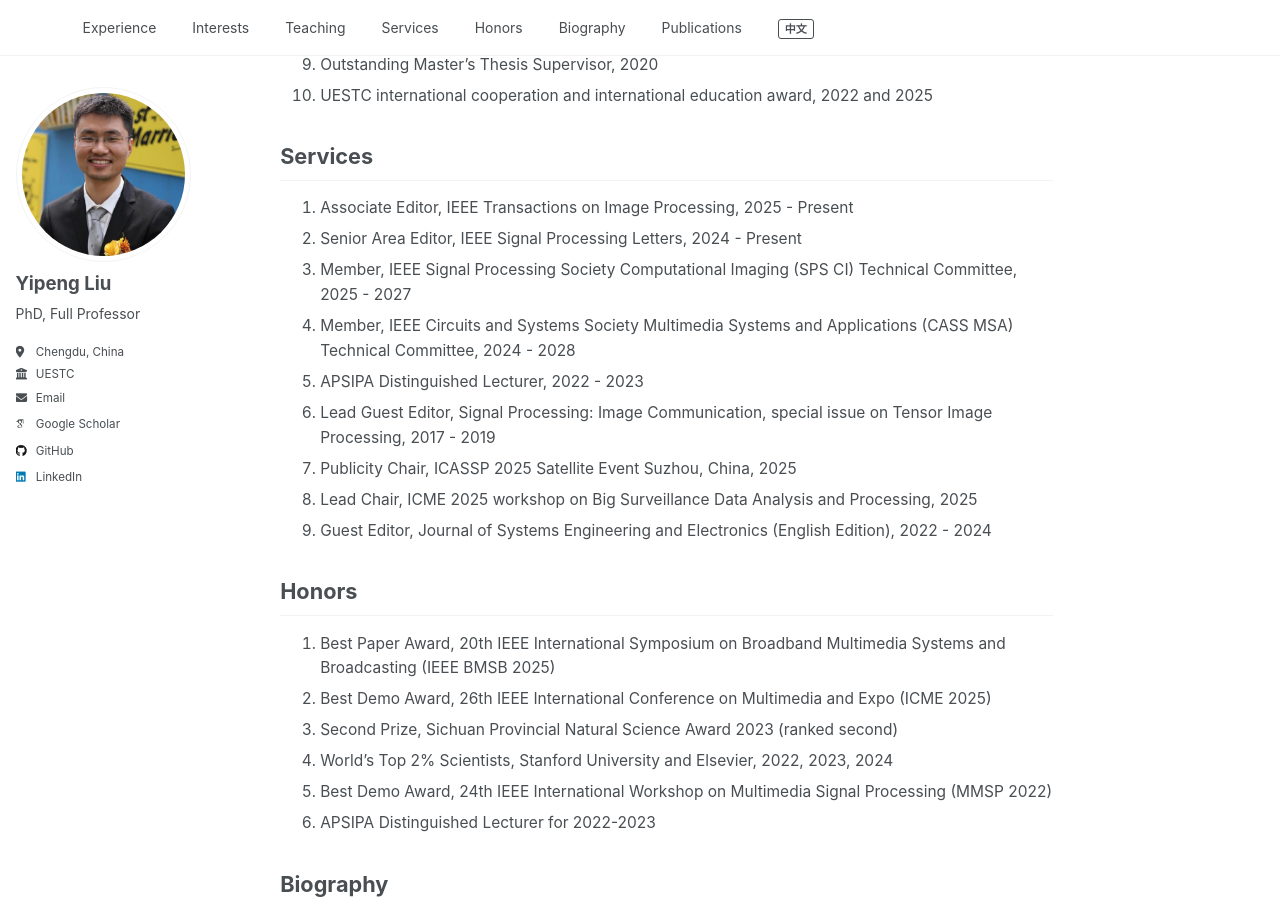
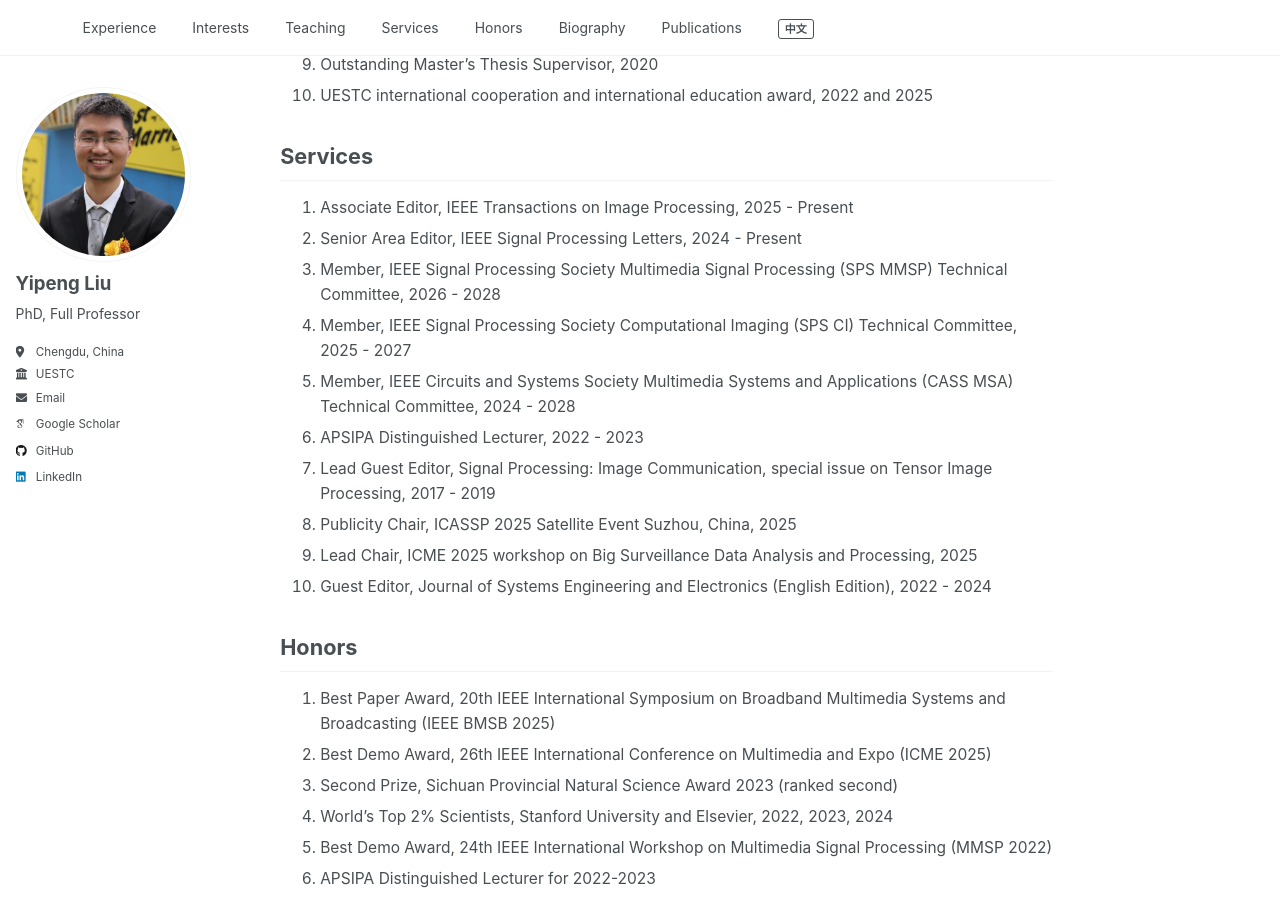
Before and after one commit to yipengliu/yipengliu.github.io, a Jekyll site: the page built from _pages/main-en.md, in a window 1280 px wide and 900 px high, scrolled down 1030 px. Built offline with Jekyll 4.4.1, drawn with Linux system fonts in a browser that asks for light colours; some web fonts are replaced.

Commit message:
Update main-en.md

```diff
--- a/_pages/main-en.md
+++ b/_pages/main-en.md
@@ -42,13 +42,14 @@
 
 1. Associate Editor, IEEE Transactions on Image Processing, 2025 - Present
 2. Senior Area Editor, IEEE Signal Processing Letters, 2024 - Present
-3. Member, IEEE Signal Processing Society Computational Imaging (SPS CI) Technical Committee, 2025 - 2027
-4. Member, IEEE Circuits and Systems Society Multimedia Systems and Applications (CASS MSA) Technical Committee, 2024 - 2028
-5. APSIPA Distinguished Lecturer, 2022 - 2023
-6. Lead Guest Editor, Signal Processing: Image Communication, special issue on Tensor Image Processing, 2017 - 2019
-7. Publicity Chair, ICASSP 2025 Satellite Event Suzhou, China, 2025
-8. Lead Chair, ICME 2025 workshop on Big Surveillance Data Analysis and Processing, 2025
-9. Guest Editor, Journal of Systems Engineering and Electronics (English Edition), 2022 - 2024
+3. Member, IEEE Signal Processing Society Multimedia Signal Processing (SPS MMSP) Technical Committee, 2026 - 2028
+4. Member, IEEE Signal Processing Society Computational Imaging (SPS CI) Technical Committee, 2025 - 2027
+5. Member, IEEE Circuits and Systems Society Multimedia Systems and Applications (CASS MSA) Technical Committee, 2024 - 2028
+6. APSIPA Distinguished Lecturer, 2022 - 2023
+7. Lead Guest Editor, Signal Processing: Image Communication, special issue on Tensor Image Processing, 2017 - 2019
+8. Publicity Chair, ICASSP 2025 Satellite Event Suzhou, China, 2025
+9. Lead Chair, ICME 2025 workshop on Big Surveillance Data Analysis and Processing, 2025
+10. Guest Editor, Journal of Systems Engineering and Electronics (English Edition), 2022 - 2024
 
 
 
```
